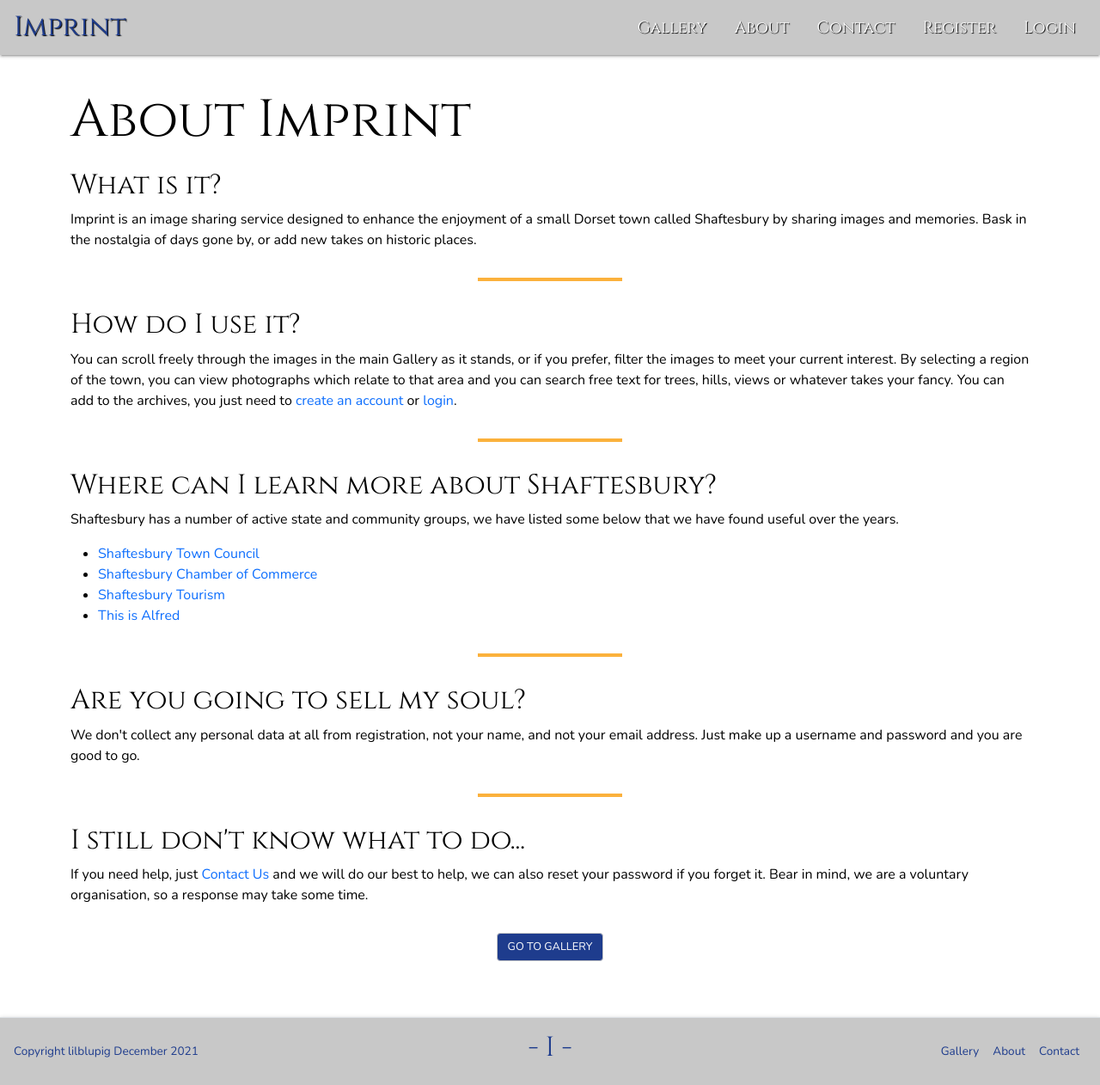
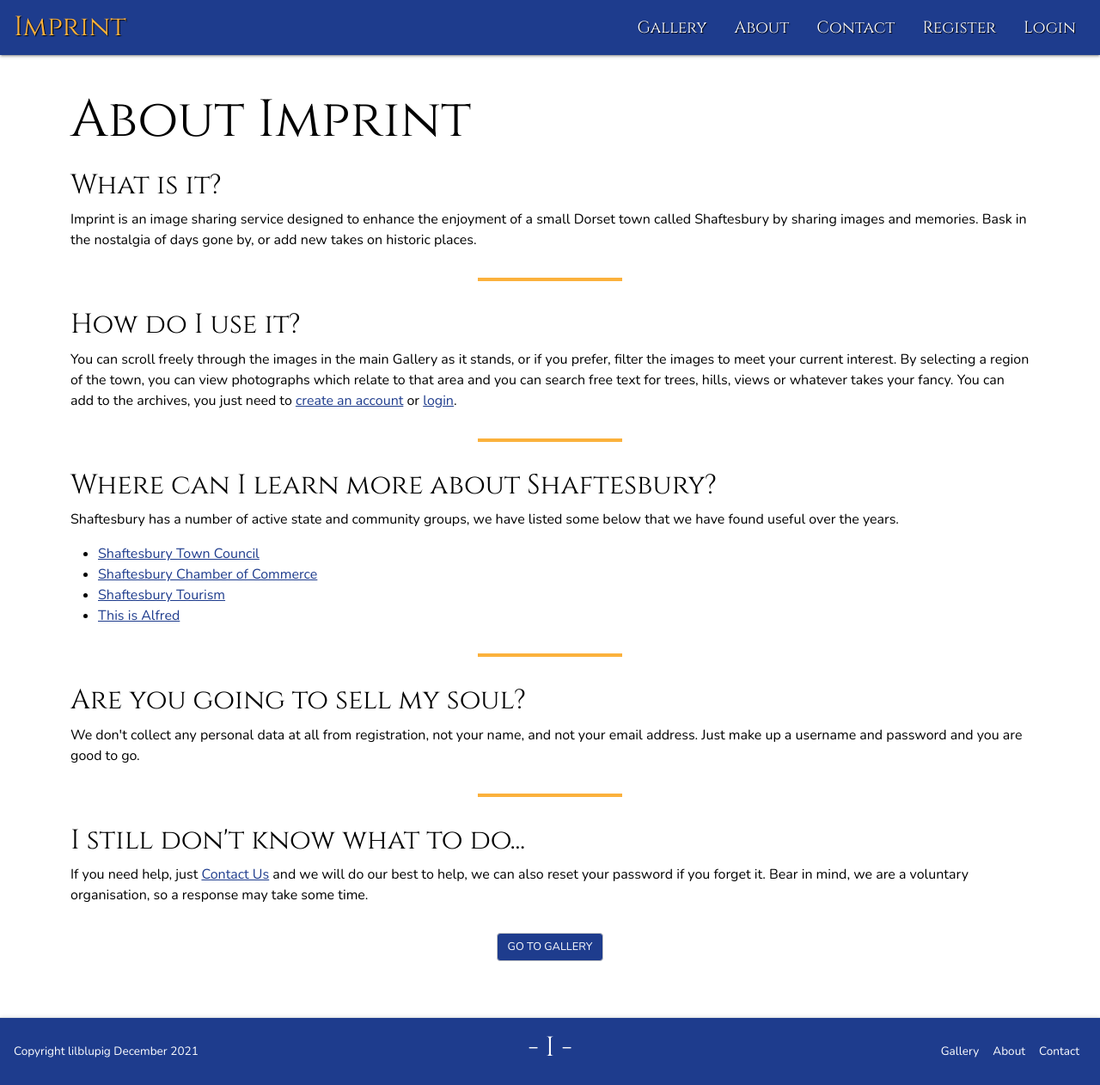
Before and after one commit to lilblupig/imprint, a Flask app: page /about in a window 1280 px wide. Shown: the whole page at 86% size. Run offline with Flask 2, Linux system fonts and the light colour scheme; parts of the project's set-up code (start-up, migrations or seed data) failed here and were passed over; some libraries are stand-ins or nearby versions.

Commit message:
Change out grey nav/footer

```diff
--- a/static/css/style.css
+++ b/static/css/style.css
@@ -14,8 +14,13 @@
     text-decoration: none;
 }
 
+body a {
+    color: #1e3c8d;
+    text-decoration: underline;
+}
+
 body a:hover, a.imprint-nav:hover {
-    color: #1e3c8d;
+    color: #fbb13c;
 }
 
 h1, h2, h3, h4, h5, h6 {
@@ -101,7 +106,7 @@
 /* Navbar */
 
 nav {
-    background-color: #c8c8c8;
+    background-color: #1e3c8d;
     /* Taken from Materialize navbar */
     box-shadow: 0 2px 2px 0 rgb(0 0 0 / 14%), 0 3px 1px -2px rgb(0 0 0 / 12%), 0 1px 5px 0 rgb(0 0 0 / 20%);
 }
@@ -120,7 +125,7 @@
 
 .hamburger {
     border: none;
-    background-color: #c8c8c8;
+    background-color: #1e3c8d;
     padding: 10px 12px;
     margin: 5px 0;
 }
@@ -214,7 +219,7 @@
 }
 
 footer {
-    background-color: #c8c8c8;
+    background-color: #1e3c8d;
     box-shadow: 0 2px 2px 0 rgb(0 0 0 / 14%), 0 3px 1px -2px rgb(0 0 0 / 12%), 0 1px 5px 0 rgb(0 0 0 / 20%);
     position: absolute;
     bottom: 0;
@@ -222,7 +227,7 @@
 }
 
 footer h2, footer a.nav-link, footer p {
-    color: #1e3c8d;
+    color: #ffffff;
 }
 
 footer p, footer a {
@@ -230,5 +235,5 @@
 }
 
 footer h2:hover, footer a.nav-link:hover {
-    color: #ffffff;
+    color: #fbb13c;
 }
```
